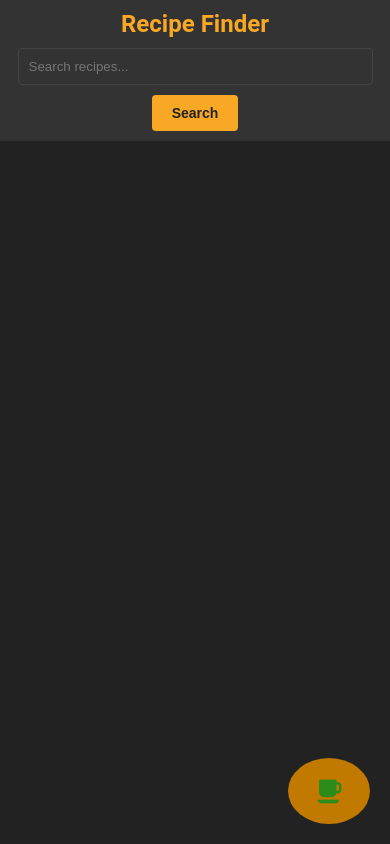
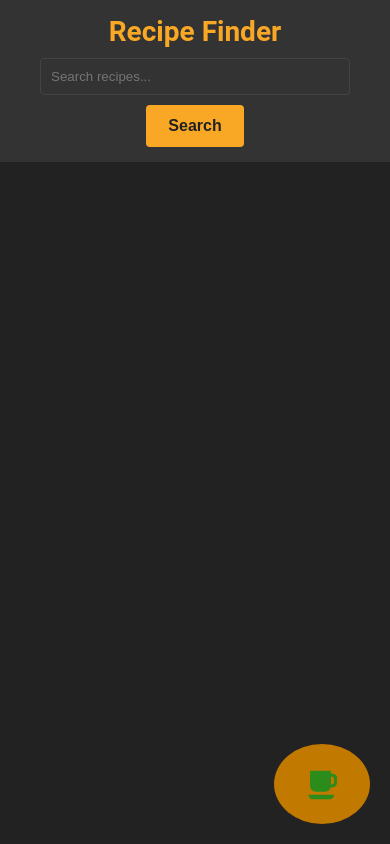
Before and after one commit to pratikacharya1234/Recipe-Finder, a plain HTML site: page index/index.html in a window 390 px wide. Drawn offline with nearby package versions, Linux system fonts and the light colour scheme.

Commit message:
Update style.css

```diff
--- a/index/style.css
+++ b/index/style.css
@@ -131,62 +131,61 @@ a {
 
 
 
-/* 600px */
-@media only screen and (max-width: 600px) {
+@media only screen and (max-width: 720px) {
   header {
-    padding: 10px;
+    padding: 15px;
   }
 
   h1 {
-    font-size: 24px;
+    font-size: 28px;
   }
 
   input[type="text"] {
-    width: 90%;
+    width: 80%;
   }
 
   button {
-    padding: 10px 20px;
-    font-size: 14px;
+    padding: 12px 22px;
+    font-size: 16px;
   }
 
   main {
-    padding: 10px;
+    padding: 15px;
   }
 
   .buy-me-coffee {
-    font-size: 18px;
-    height: 50px;
-    width: 50px;
+    font-size: 20px;
+    height: 60px;
+    width: 60px;
   }
 
   i {
-    font-size: 30px;
+    font-size: 36px;
   }
 
   p {
-    font-size: 8px;
+    font-size: 9px;
   }
 
   .loader {
-    border-width: 2px;
-    width: 30px;
-    height: 30px;
+    border-width: 3px;
+    width: 40px;
+    height: 40px;
   }
 
   h2 {
-    font-size: 1.5em;
-    margin-bottom: 10px;
+    font-size: 1.8em;
+    margin-bottom: 15px;
   }
 
   img {
-    width: 80px;
-    height: 80px;
+    width: 90px;
+    height: 90px;
   }
 
   a {
-    padding: 8px 16px;
-    border-radius: 15px;
-    font-size: 14px;
+    padding: 10px 18px;
+    border-radius: 17px;
+    font-size: 16px;
   }
 }
```
